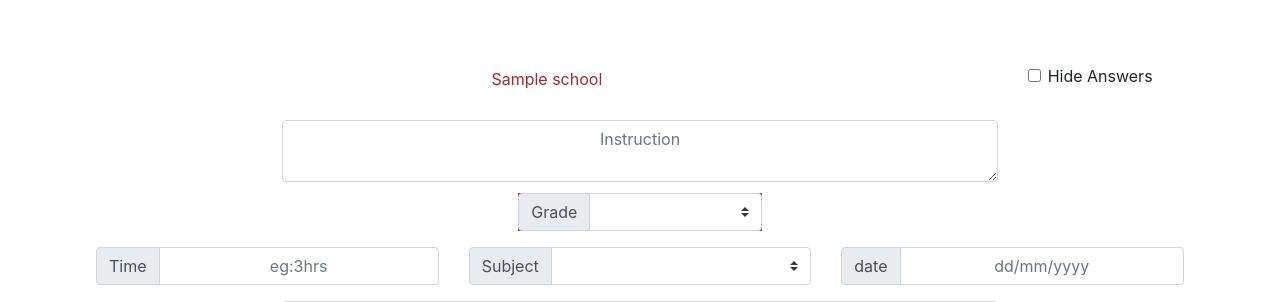
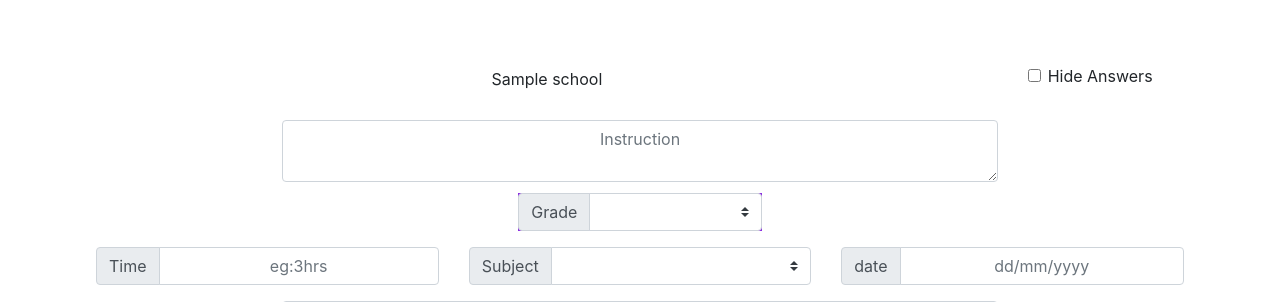
Before and after one commit to vjs22334/QPgenerator, a Django app: page /app/generate_test/ in a window 1280 px wide. Shown: the part 56-358 px from the top of the page. Run offline with Django 3.2, Linux system fonts and the light colour scheme; a user stored in the database is signed in; tables that the repository leaves empty hold one stand-in row (values such as "Sample post"); data that the repository does not hold is empty; some libraries are stand-ins or nearby versions.

Commit message:
basic changes

```diff
--- a/QPgenerator/static/css/generate_test.css
+++ b/QPgenerator/static/css/generate_test.css
@@ -2,7 +2,6 @@
 .school{
 	margin:3px;
     min-height: 50px;
-    color: brown;
 	text-align:center;
 }
 .heading{
```
